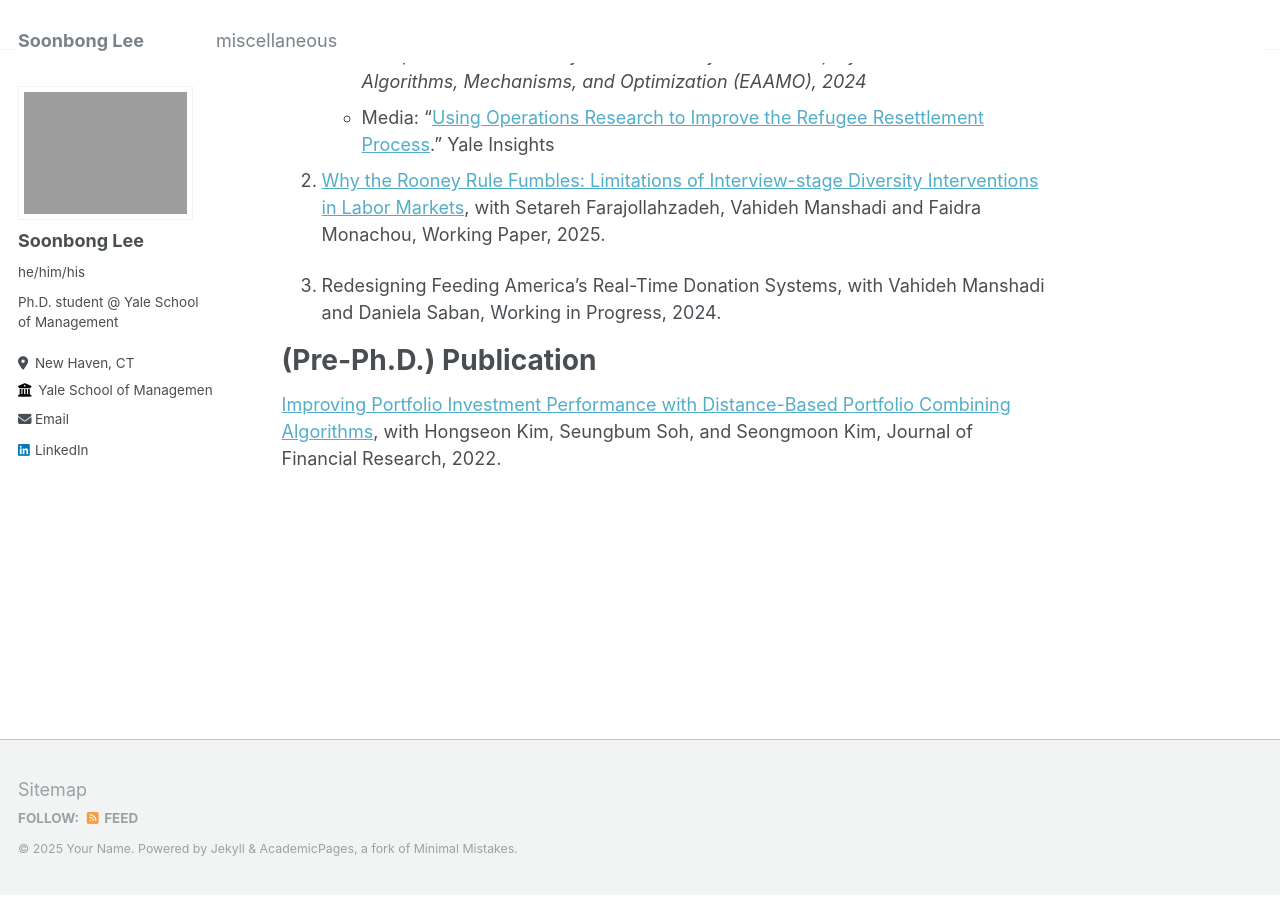
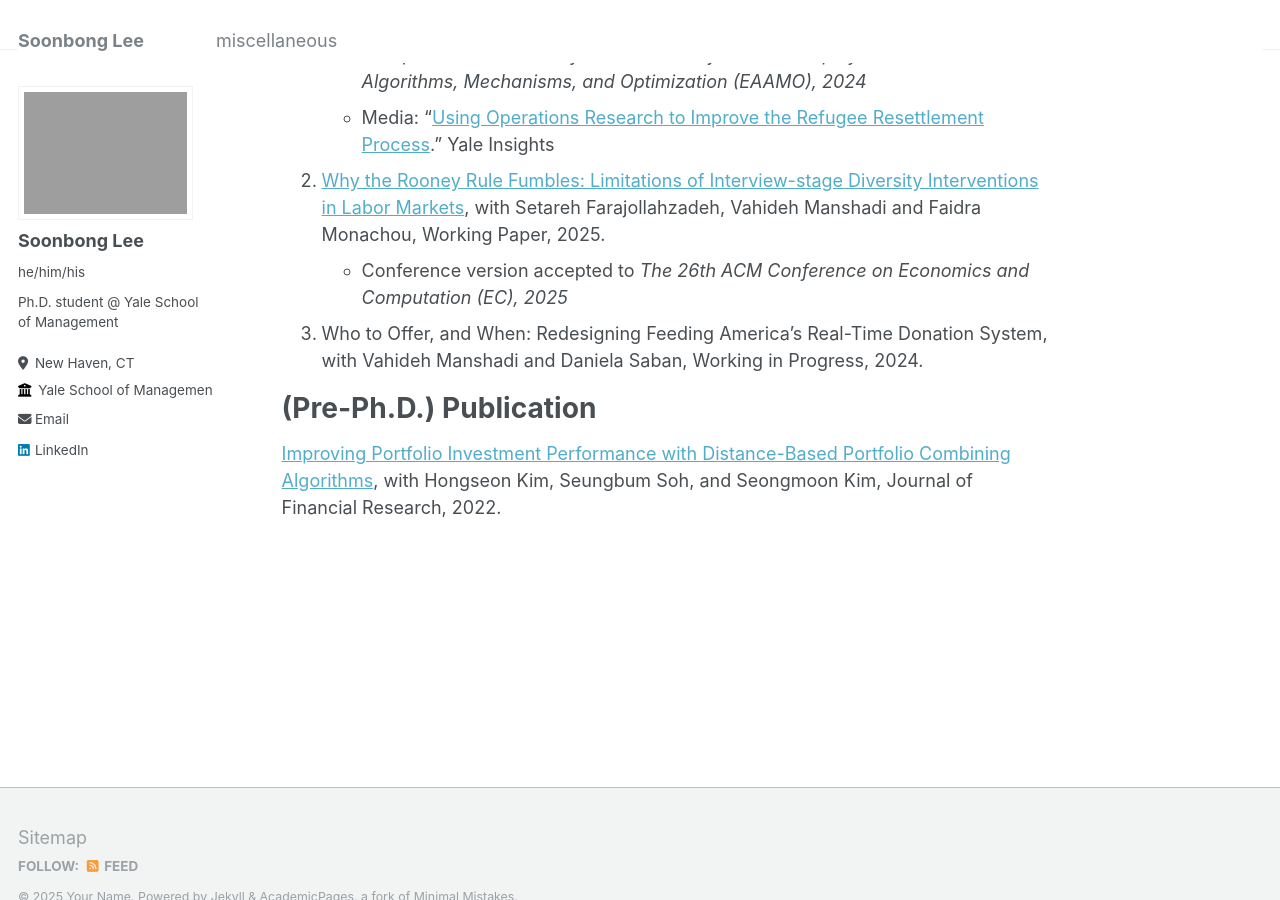
Before and after one commit to soonbong-lee/soonbong-lee.github.io, a Jekyll site: the page built from _pages/about.md, in a window 1280 px wide and 900 px high, scrolled down 597 px. Built offline with Jekyll 4.4.1, drawn with Linux system fonts in a browser that asks for light colours.

Commit message:
Update about.md

```diff
--- a/_pages/about.md
+++ b/_pages/about.md
@@ -22,8 +22,9 @@ Working Paper/In Progress
 - Media: "[Using Operations Research to Improve the Refugee Resettlement Process](https://insights.som.yale.edu/insights/using-operations-research-to-improve-the-refugee-resettlement-process)." Yale Insights
 
 2. [Why the Rooney Rule Fumbles: Limitations of Interview-stage Diversity Interventions in Labor Markets](https://papers.ssrn.com/sol3/papers.cfm?abstract_id=5179386), with Setareh Farajollahzadeh, Vahideh Manshadi and Faidra Monachou, Working Paper, 2025.
+- Conference version accepted to *The 26th ACM Conference on Economics and Computation (EC), 2025*
 
-3. Redesigning Feeding America's Real-Time Donation Systems, with Vahideh Manshadi and Daniela Saban, Working in Progress, 2024.
+4. Who to Offer, and When: Redesigning Feeding America’s Real-Time Donation System, with Vahideh Manshadi and Daniela Saban, Working in Progress, 2024.
 
 (Pre-Ph.D.) Publication
 =====
```
